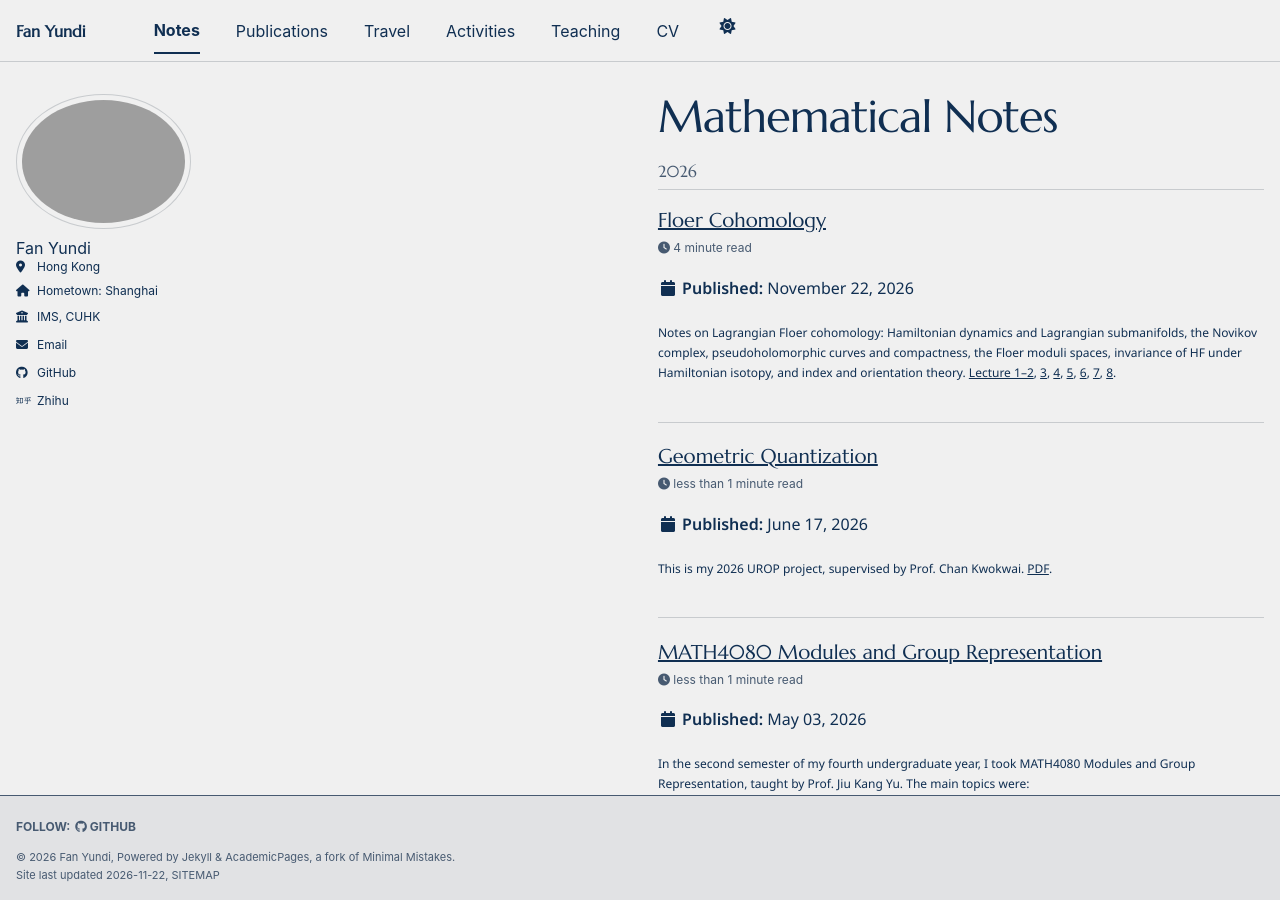
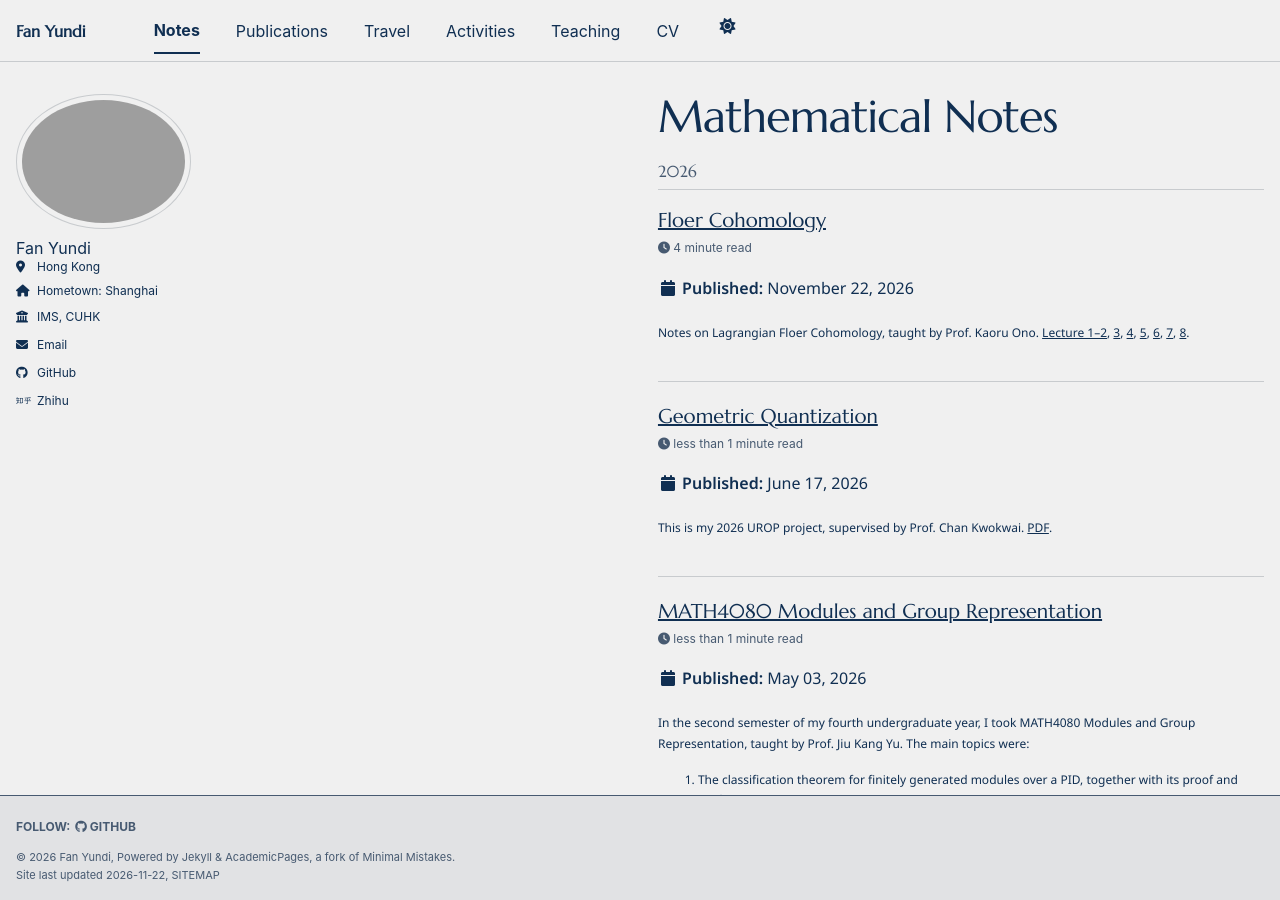
Before and after one commit to Peau-Vae/Peau-Vae.github.io, a Jekyll site: the page built from _pages/year-archive.html, in a window 1280 px wide and 900 px high. Built offline with Jekyll 4.4.1, drawn with Linux system fonts in a browser that asks for light colours; a style sheet for code colours, icons or effects is not loaded.

Commit message:
Update Floer cohomology excerpt with course instructor and lecture links

```diff
--- a/_posts/2026-11-22-floer-cohomology.md
+++ b/_posts/2026-11-22-floer-cohomology.md
@@ -1,7 +1,7 @@
 ---
 title: "Floer Cohomology"
 date: 2026-11-22
-excerpt: "Notes on Lagrangian Floer cohomology: Hamiltonian dynamics and Lagrangian submanifolds, the Novikov complex, pseudoholomorphic curves and compactness, the Floer moduli spaces, invariance of HF under Hamiltonian isotopy, and index and orientation theory. [Lecture 1–2](/files/notes/floer-cohomology-lec-1-2.pdf), [3](/files/notes/floer-cohomology-lec-3.pdf), [4](/files/notes/floer-cohomology-lec-4.pdf), [5](/files/notes/floer-cohomology-lec-5.pdf), [6](/files/notes/floer-cohomology-lec-6.pdf), [7](/files/notes/floer-cohomology-lec-7.pdf), [8](/files/notes/floer-cohomology-lec-8.pdf)."
+excerpt: "Notes on Lagrangian Floer Cohomology, taught by Prof. Kaoru Ono. [Lecture 1–2](/files/notes/floer-cohomology-lec-1-2.pdf), [3](/files/notes/floer-cohomology-lec-3.pdf), [4](/files/notes/floer-cohomology-lec-4.pdf), [5](/files/notes/floer-cohomology-lec-5.pdf), [6](/files/notes/floer-cohomology-lec-6.pdf), [7](/files/notes/floer-cohomology-lec-7.pdf), [8](/files/notes/floer-cohomology-lec-8.pdf)."
 ---
 
 Notes on Lagrangian Floer cohomology, with a summary of each lecture.
```
